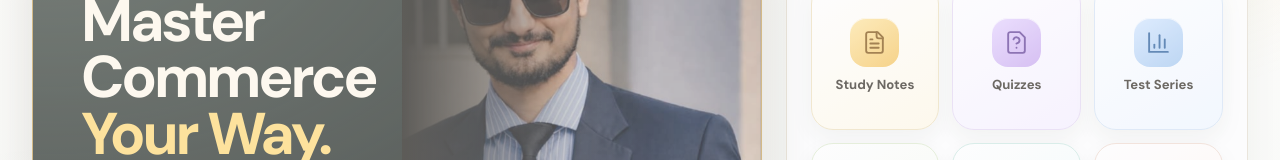
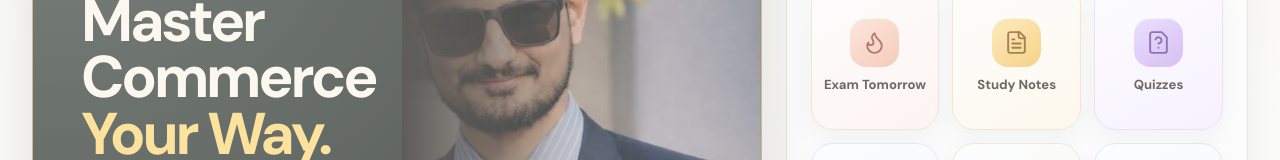
Before and after one commit to infosmitsircommerce-eng/smit-sir-commerce, a React (Vite) app: page / in a window 1280 px wide. Shown: the part 438-598 px from the top of the page. Built offline with nearby package versions, Linux system fonts and the light colour scheme; no server answers.

Commit message:
Feature Exam Tomorrow on student home

```diff
--- a/src/components/home/MobileLearningHome.jsx
+++ b/src/components/home/MobileLearningHome.jsx
@@ -11,6 +11,7 @@ import {
   Search,
   SlidersHorizontal,
   CalendarDays,
+  Flame,
   ChevronRight,
   Wrench,
   Rocket,
@@ -22,6 +23,7 @@ import { readStudentPreferences, studyPath } from "../../lib/studentPreferences"
 import { trackEvent } from "../../lib/analytics";
 
 const QUICK_ACTIONS = [
+  { label: "Exam Tomorrow", icon: Flame, to: "/exam-tomorrow", tone: "coral" },
   { label: "Study Notes", icon: FileText, to: "/study-material", tone: "gold" },
   { label: "Quizzes", icon: FileQuestion, to: "/quizzes", tone: "violet" },
   { label: "Test Series", icon: BarChart3, to: "/test-series", tone: "blue" },
```
